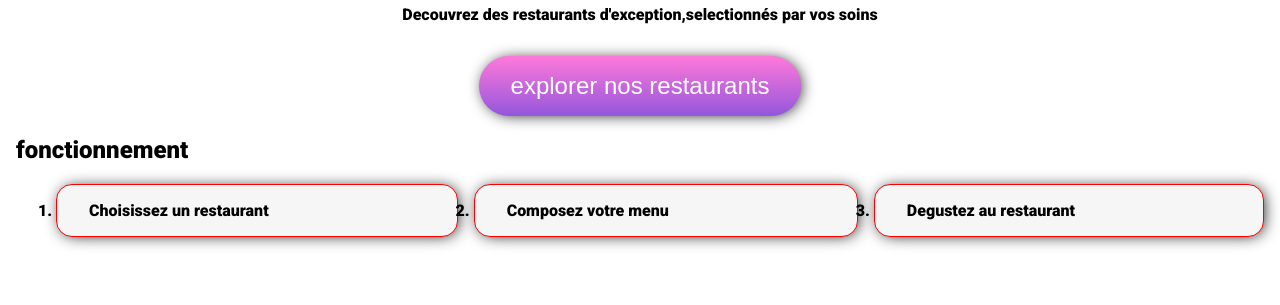
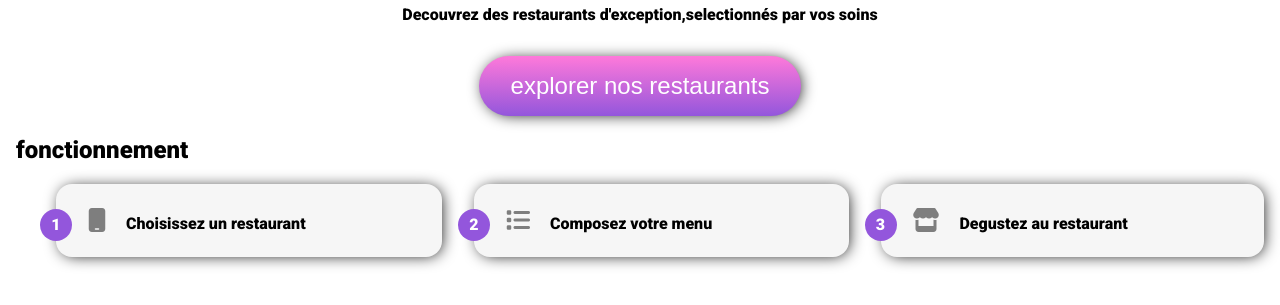
Before and after one commit to Angaye/Projet2-OhMyFood, a website: page index.html in a window 1280 px wide. Shown: the part 277-582 px from the top of the page. Drawn offline with Linux system fonts and the light colour scheme; a web font is replaced by a local one.

Commit message:
realisation de la partie fonctionnement

```diff
--- a/index.html
+++ b/index.html
@@ -26,9 +26,9 @@
        <section class="fonctionnement">
         <h2>fonctionnement</h2>
         <ol>
-        <li>Choisissez un restaurant</li>
-        <li>Composez votre menu</li>
-        <li>Degustez au restaurant</li>
+        <li> <i class="fa-solid fa-mobile"></i> Choisissez un restaurant</li>
+        <li><i class="fa-solid fa-list"></i> Composez votre menu</li>
+        <li> <i class="fa-solid fa-store"></i> Degustez au restaurant</li>
         </ol>
        </section>
     </main>
--- a/sass/layout/fonctionnement.scss
+++ b/sass/layout/fonctionnement.scss
@@ -1,24 +1,47 @@
 @use "../utils/box-shadow";
 @use "../utils/zoum";
+@use "../utils/variable";
+@use "../utils/color";
+
 
 .fonctionnement{
+    counter-reset: fonction;
     & ol{
         display: flex;
-        flex-wrap: wrap;
-        gap: 1rem;
-        @media (max-width:800px) {
+        gap: 2rem;
+        @media (max-width:1000px) {
             flex-direction: column;
         }
     }
     & li{
+        position: relative;
+        &::before{
+            content: counter(fonction);
+            counter-increment: fonction;
+            color: white;
+            background-color: color.$purple;
+            height: 2* variable.$base-height;
+            width: 2* variable.$base-height;
+            display: grid;
+            place-items: center;
+            border-radius: 50%;
+            position:absolute;
+            bottom: variable.$base-height;
+            left: -1*  variable.$base-height;
+        }
+        list-style-type: none;
         background-color: #f6f6f6;
-        padding: 1rem 2rem;
-        border: 1px solid red;
+        padding: 1.5rem 2rem;
         flex-grow: 1;
         border-radius: 1rem;
         @include box-shadow.base-shadow;
         &:hover{
            @include zoum.transform-zoum;
     }
+    & i{
+        margin-right: 1rem;
+        color: color.$lightgrey;
+        font-size: 1.5rem;
+    }
 }
  }
--- /dev/null
+++ b/sass/utils/color.scss
@@ -0,0 +1,2 @@
+$lightgrey : #7e7e7e;
+$purple :#9356DC;
--- /dev/null
+++ b/sass/utils/variable.scss
@@ -0,0 +1 @@
+$base-height:1rem;
```
Also changed, not shown: style.css, 1 other file.
